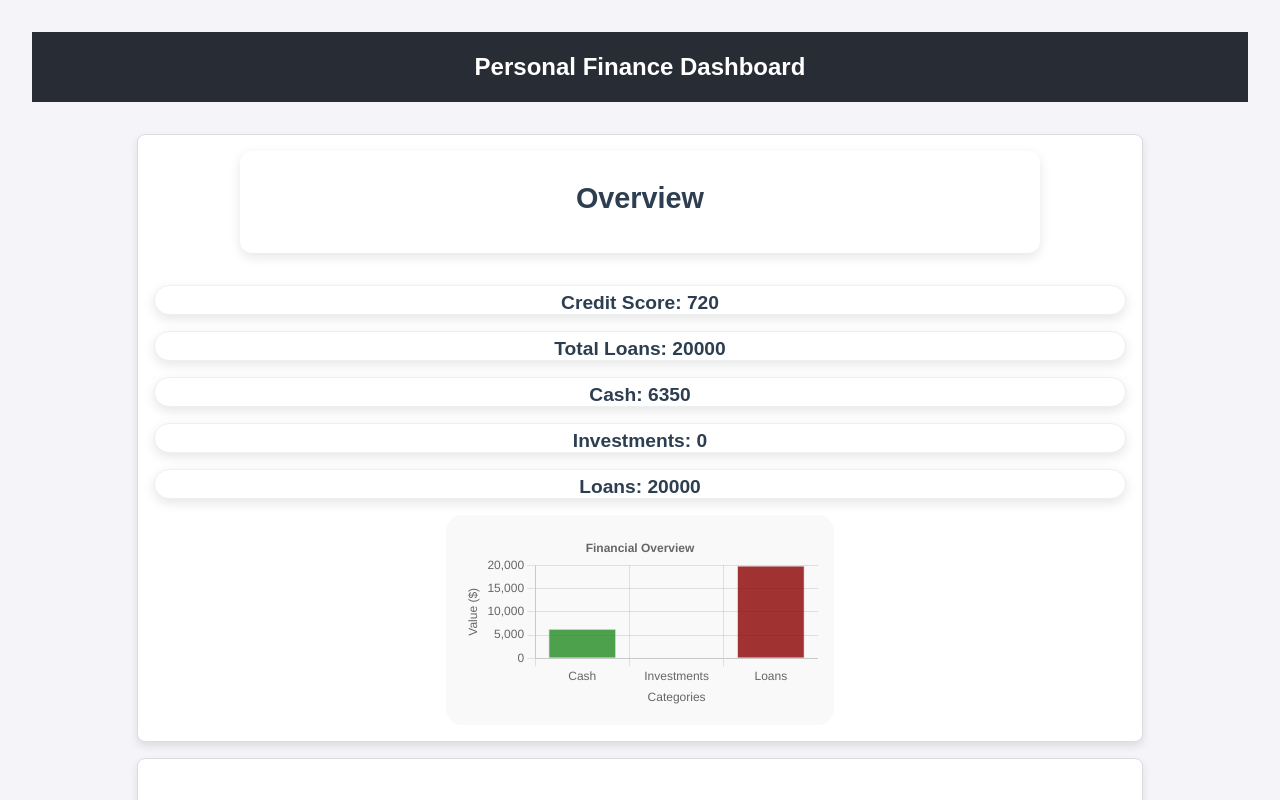
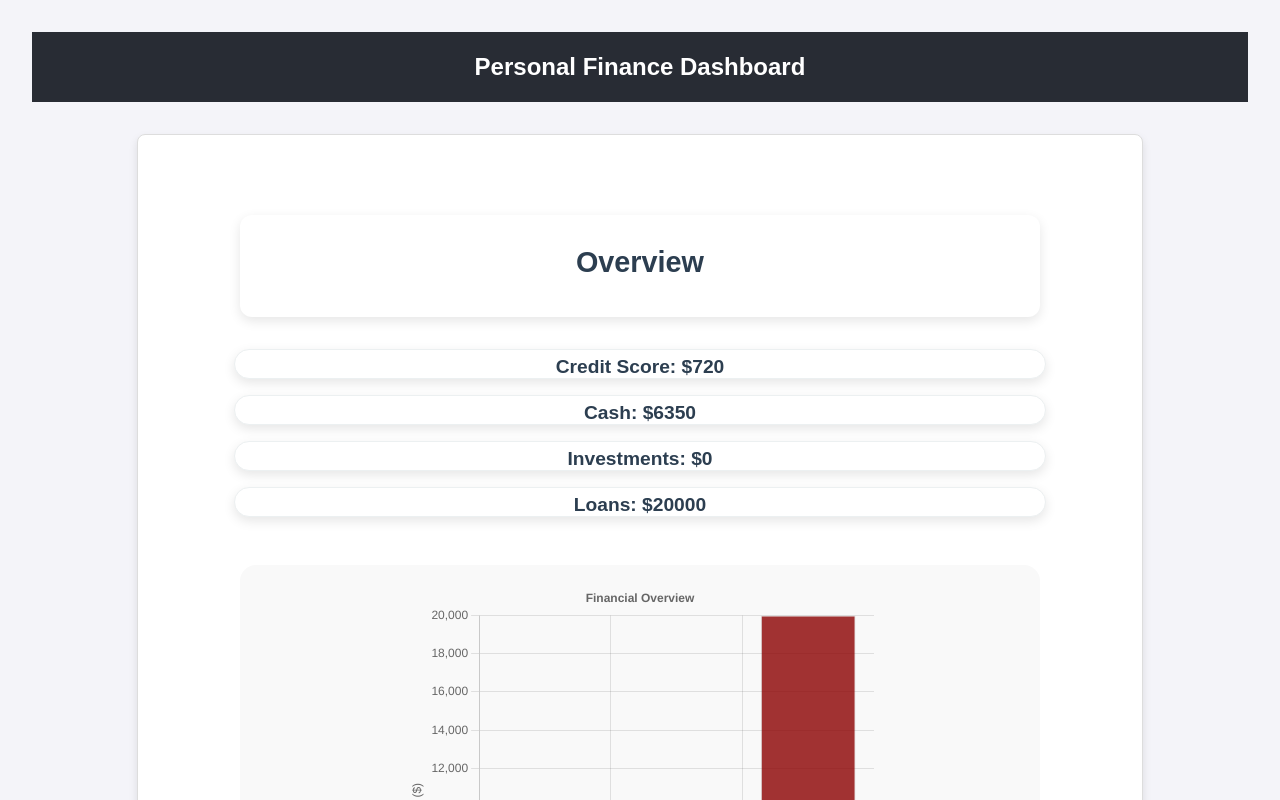
Before and after one commit to MNAiden/CSCI-331-WEBDEV-PROJECT, a React (Create React App) app in the folder personal-finance-dashboard/: page / in a window 1280 px wide. Shown: the top 800 px of the page. Built offline with nearby package versions, Linux system fonts and the light colour scheme; no server answers.

Commit message:
final push

```diff
--- a/personal-finance-dashboard/src/components/Overview.js
+++ b/personal-finance-dashboard/src/components/Overview.js
@@ -1,34 +1,51 @@
-import React, { useState, useEffect, useCallback } from 'react';
-import '../styles/overview.css';
-import { dynamicUserData } from '../data/mockData';
-import { Bar } from 'react-chartjs-2';
-import { Chart as ChartJS, CategoryScale, LinearScale, BarElement, Title, Tooltip, Legend } from 'chart.js';
+import React, { useState, useEffect } from "react";
+import "../styles/overview.css";
+import { dynamicUserData } from "../data/mockData";
+import { Bar } from "react-chartjs-2";
+import {
+  Chart as ChartJS,
+  CategoryScale,
+  LinearScale,
+  BarElement,
+  Title,
+  Tooltip,
+  Legend,
+} from "chart.js";
 
-ChartJS.register(CategoryScale, LinearScale, BarElement, Title, Tooltip, Legend);
+ChartJS.register(
+  CategoryScale,
+  LinearScale,
+  BarElement,
+  Title,
+  Tooltip,
+  Legend
+);
 
 const Overview = () => {
-  const [overviewData, setOverviewData] = useState(dynamicUserData.overview);
+  const [overviewData, setOverviewData] = useState({
+    ...dynamicUserData.overview,
+  });
 
-  useCallback(() => {
-    setOverviewData(dynamicUserData.overview);
-  }, [dynamicUserData]);
+  useEffect(() => {
+    setOverviewData({ ...dynamicUserData.overview });
+  }, []);
 
-  const { creditScore, loans, assetDistribution } = overviewData;
+  const { creditScore, assetDistribution } = overviewData;
 
   const data = {
-    labels: ['Cash', 'Investments', 'Loans'],
+    labels: ["Cash", "Investments", "Loans"],
     datasets: [
       {
-        label: 'Financial Overview',
+        label: "Financial Overview",
         data: [
           assetDistribution.cash,
           assetDistribution.investments,
           assetDistribution.loans,
         ],
         backgroundColor: [
-          'rgba(34, 139, 34, 0.8)', // Green
-          'rgba(72, 61, 139, 0.8)', // Purple
-          'rgba(139, 0, 0, 0.8)', // Red
+          "rgba(34, 139, 34, 0.8)", // Green
+          "rgba(72, 61, 139, 0.8)", // Purple
+          "rgba(139, 0, 0, 0.8)", // Red
         ],
         borderWidth: 1,
       },
@@ -36,34 +53,35 @@ const Overview = () => {
   };
 
   const options = {
-    responsive: true,
+    aspectRatio: 1,
     plugins: {
       legend: { display: false },
-      title: { display: true, text: 'Financial Overview' },
+      title: { display: true, text: "Financial Overview" },
     },
     scales: {
-      y: { beginAtZero: true, title: { display: true, text: 'Value ($)' } },
-      x: { title: { display: true, text: 'Categories' } },
+      y: { beginAtZero: true, title: { display: true, text: "Value ($)" } },
+      x: { title: { display: true, text: "Categories" } },
     },
   };
 
   const cardData = [
-    { title: 'Credit Score', value: creditScore },
-    { title: 'Total Loans', value: loans },
-    { title: 'Cash', value: assetDistribution.cash },
-    { title: 'Investments', value: assetDistribution.investments },
-    { title: 'Loans', value: assetDistribution.loans },
+    { title: "Credit Score", value: creditScore },
+    { title: "Cash", value: assetDistribution.cash },
+    { title: "Investments", value: assetDistribution.investments },
+    { title: "Loans", value: assetDistribution.loans },
   ];
 
   return (
-    <div className="ovrview">
+    <div className="overview">
       <div className="overview-title">
         <h2>Overview</h2>
       </div>
       <div className="overview-cards">
         {cardData.map((card, index) => (
           <div key={index} className="overview-card">
-            <h3>{card.title}: {card.value}</h3>
+            <h3>
+              {card.title}: ${card.value}
+            </h3>
           </div>
         ))}
       </div>
--- a/personal-finance-dashboard/src/styles/overview.css
+++ b/personal-finance-dashboard/src/styles/overview.css
@@ -1,4 +1,3 @@
-
 .overview {
   display: flex;
   flex-direction: column;
@@ -20,21 +19,22 @@ padding: 1.5rem;
   text-align: center;
   width: 100%;
   max-width: 800px;
-margin: 0 auto 2rem;
+  margin: 0 auto;
 }
 
 .overview-title h2 {
   font-size: 1.8rem;
   color: #2c3e50;
-margin-bottom: .5rem;
+  margin-bottom: 0.5rem;
 }
 
 /* Chart Section */
 .overview-chart {
-    flex: 1;
   margin: auto;
-    height: 100%;
-    max-width: 40%;
+  width: 100%;
+  min-width: 300px;
+  max-width: 800px;
+  max-height: 500px;
   background-color: #f9f9f9;
   padding: 1rem;
   border-radius: 16px;
@@ -44,9 +44,8 @@ margin-bottom: .5rem;
 }
 
 .overview-chart canvas {
-    border-radius: 12px;
   width: 100%;
-    height: auto; /* Maintain aspect ratio */
+  height: auto;
 }
 
 .overview-cards {
```
Lines whose indentation alone changed are shown as unchanged.
